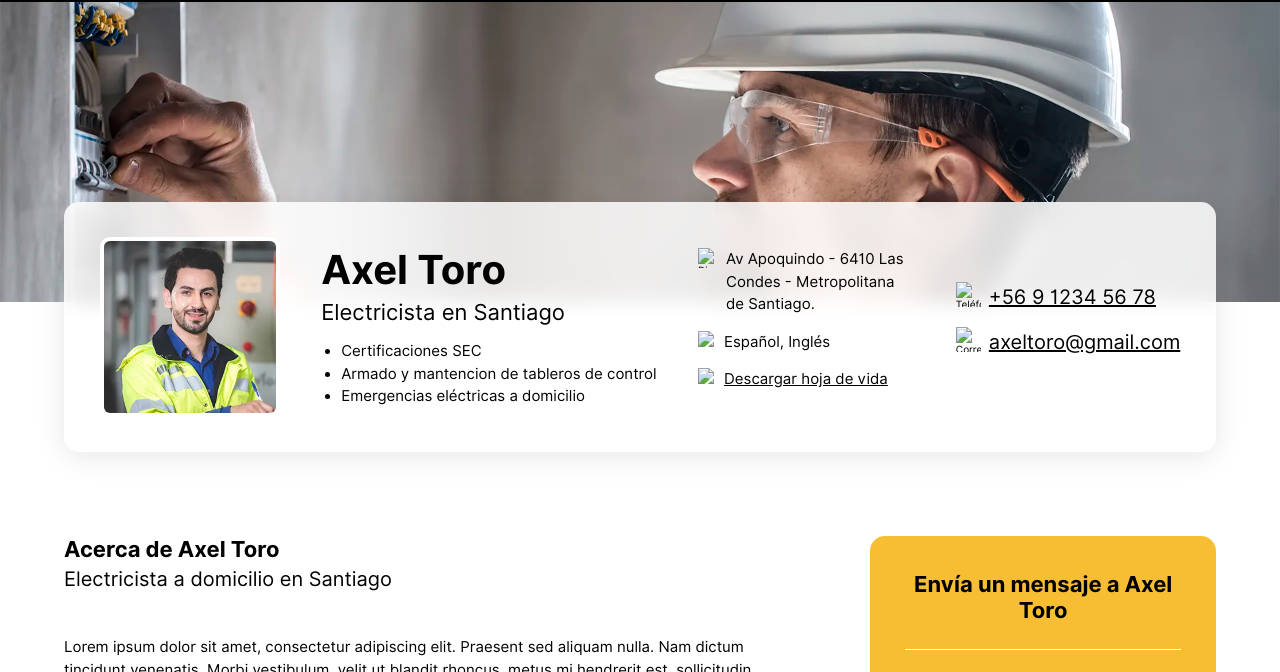
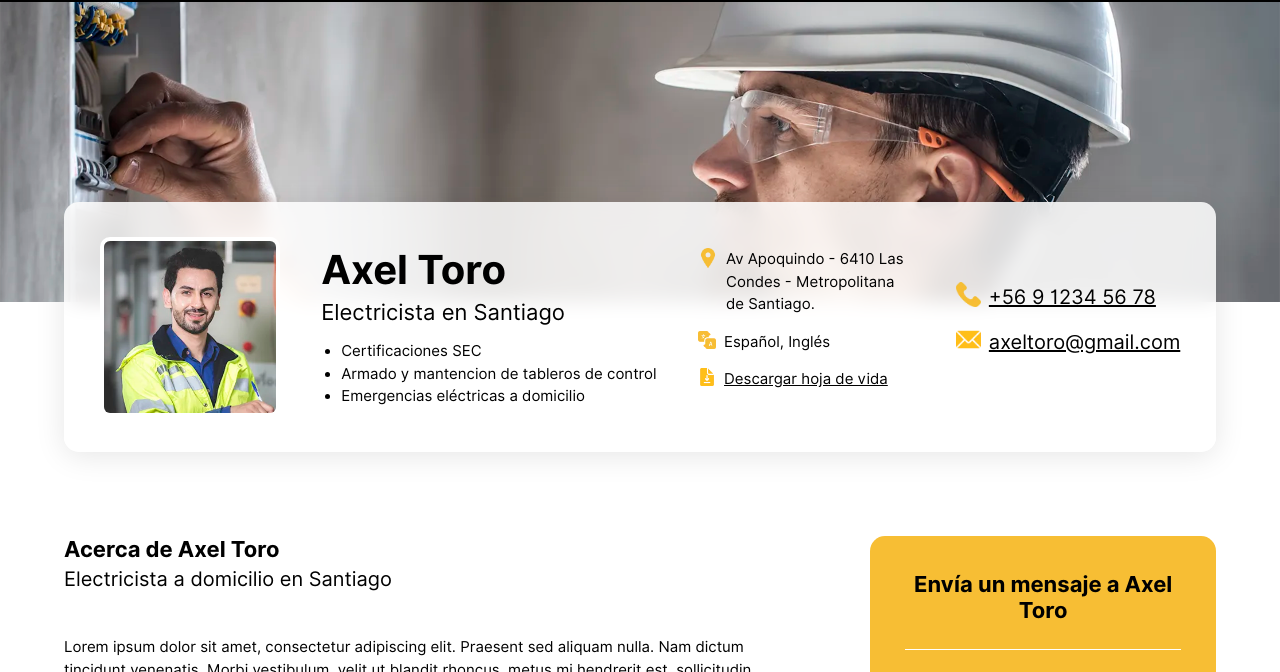
Before and after one commit to yosoyfabrizio/desafiohealth, a plain HTML site: page index.html in a window 1280 px wide. Shown: the part 53-725 px from the top of the page. Drawn offline with Linux system fonts and the light colour scheme; the site is published under a folder, as on GitHub Pages, so addresses that start at the root find nothing.

Commit message:
Release 2

```diff
--- a/index.html
+++ b/index.html
@@ -30,25 +30,25 @@
                 </div>
                 <div class="header__info">
                     <div class="header__info__item">
-                        <img src="/assets/images/location-sign.webp" width="20" height="20" alt="Dirección comercial">
+                        <img src="assets/images/location-sign.webp" width="20" height="20" alt="Dirección comercial">
                         <p>Av Apoquindo - 6410 Las Condes - Metropolitana de Santiago.</p>
                     </div>
                     <div class="header__info__item">
-                        <img src="/assets/images/translate.webp" width="18" height="18" alt="Idiomas">
+                        <img src="assets/images/translate.webp" width="18" height="18" alt="Idiomas">
                         <p>Español, Inglés</p>
                     </div>
                     <div class="header__info__item">
-                        <img src="/assets/images/download.webp" width="18" height="18" alt="Sitio web">
-                        <a href="/assets/doc/sample.pdf" target="_blank" title="Descargar hoja de vida" download>Descargar hoja de vida</a>
+                        <img src="assets/images/download.webp" width="18" height="18" alt="Sitio web">
+                        <a href="assets/doc/sample.pdf" target="_blank" title="Descargar hoja de vida" download>Descargar hoja de vida</a>
                     </div>
                 </div>
                 <div class="header__info">
                     <div class="header__info__item big">
-                        <img src="/assets/images/phone-call.webp" width="25" height="25" alt="Teléfono">
+                        <img src="assets/images/phone-call.webp" width="25" height="25" alt="Teléfono">
                         <a href="tel:+56912345678"><h6>+56 9 1234 56 78</h6></a>
                     </div>
                     <div class="header__info__item big">
-                        <img src="/assets/images/email.webp" width="25" height="25" alt="Correo electrónico">
+                        <img src="assets/images/email.webp" width="25" height="25" alt="Correo electrónico">
                         <a href="mailto:axel@electricista.cl"><h6>axeltoro@gmail.com</h6></a>
                     </div>
                 </div>
```
